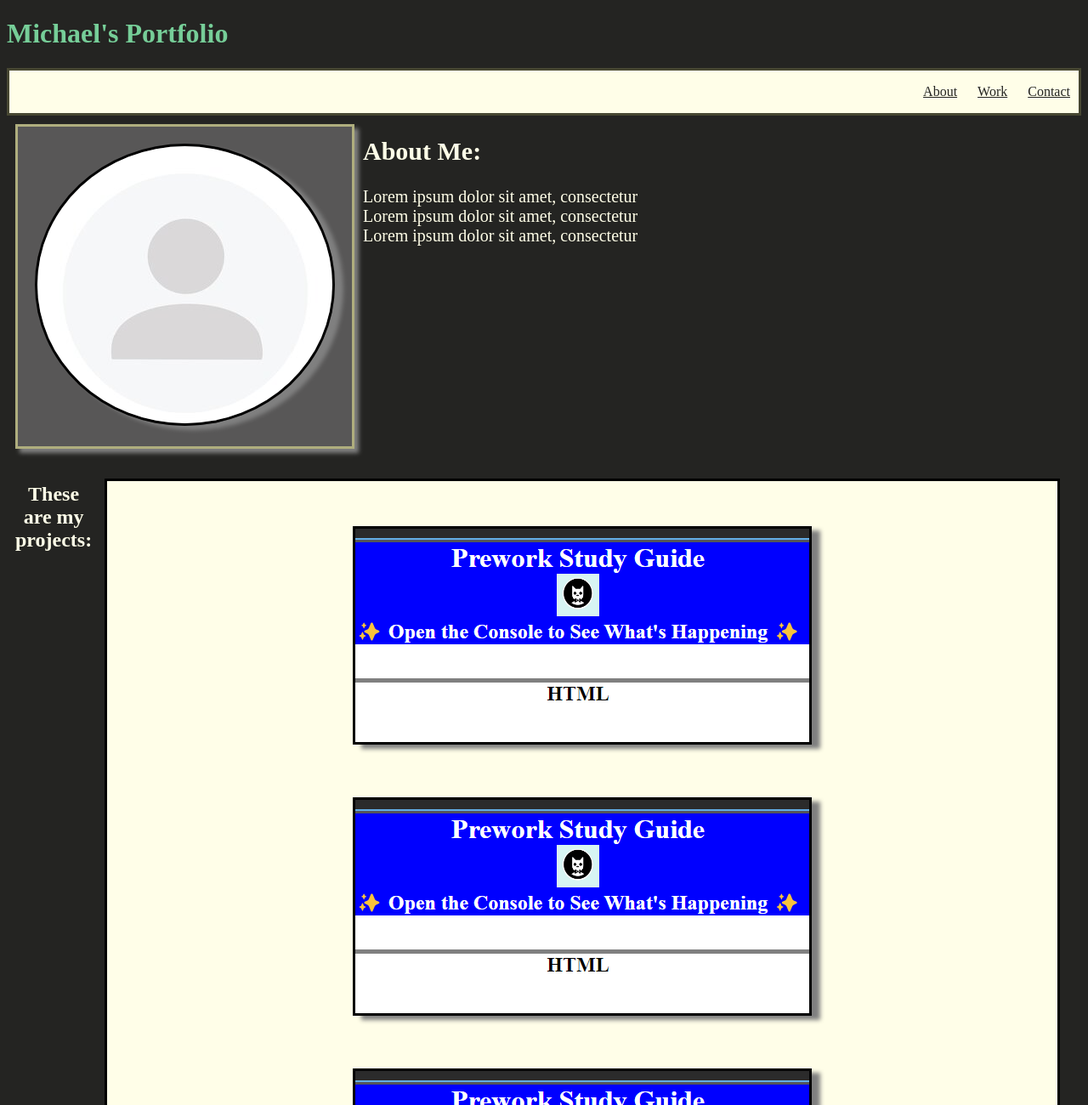
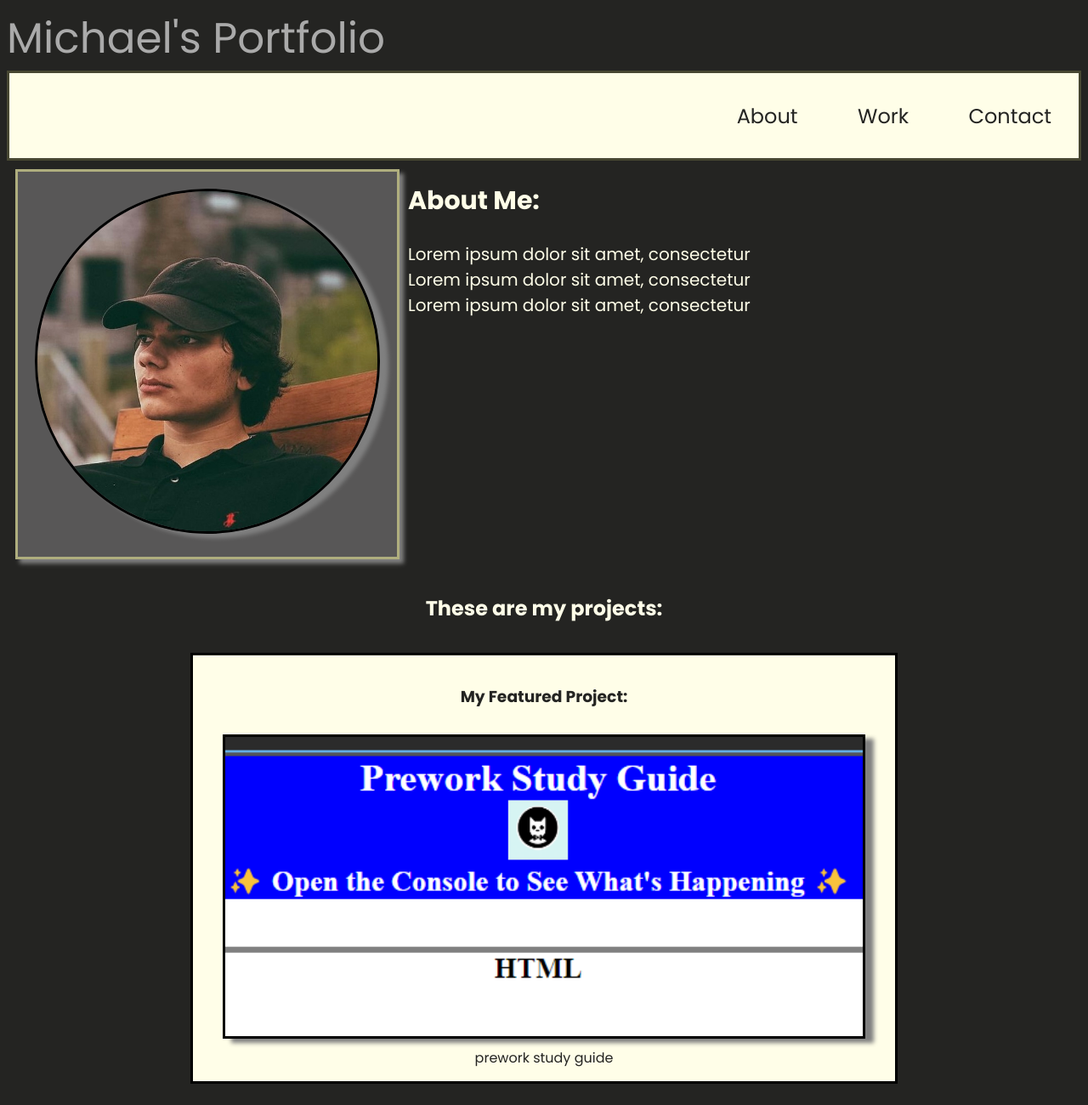
Before and after one commit to mikef13x/portfolio-hw2, a plain HTML site: page index.html in a window 1280 px wide. Shown: the top 1300 px of the page at 85% size. Drawn offline with Linux system fonts and the light colour scheme.

Commit message:
added a featured project, also edited links to correct location and added hover underline, added profile picture to about me

```diff
--- a/assets/style.css
+++ b/assets/style.css
@@ -1,5 +1,5 @@
 * {
-    font-family:'Times New Roman';
+    font-family: Poppins, serif;
     list-style:none;
 
 }
@@ -22,9 +22,12 @@ background-color: var(--dark);
 
 header {
 
-color: rgb(118, 206, 152);
+color: #aaaaaa;
+text-align: left;
+font-size: 50px;
+position: relative;
 
-text-align: left;
+
 
 }
 
@@ -38,7 +41,10 @@ footer {
 }
 
 
-
+.profile {
+    height: 400px;
+    width:400px;
+}
 
 
 p {
@@ -50,26 +56,48 @@ p {
     display: flex;
     flex-wrap: wrap;
     justify-content: center;
+    width: 750px;
+    align-items: center;
+    top: 10px;
+    position: relative;
+
 }
 
+.projectimage {
+    width: 534px;
+    height: 251px;
+}
+/* .logo {
+    text-align: left;
+    justify-content: center;
+    align-items: center;
+    font-size: 40px;
+} */
 
-nav {
+.nav {
     text-align: right;
     background-color: var(--cream);
     border: solid #474732;
-
-
+    display:flex;
+    justify-content: right;
+    height:100px;
+    font-size: 24px;
+    align-items: center;
 
 }
 
 nav > ul > a {
     color: var(--dark);
-    margin:10px;
+    margin:2rem;
+    text-decoration: none;
+    text-underline-offset: 1rem;
+
 
 }
 
-
-
+nav > ul > a:hover {
+    text-decoration: underline;
+}
 
 
 #about-me {
@@ -104,7 +132,9 @@ nav > ul > a {
     list-style: none;
 }
 
-
+html {
+    scroll-behavior: smooth;
+}
 
 
 .work {
@@ -115,6 +145,22 @@ nav > ul > a {
     justify-content: center;
     background-color: var(--cream);
     border: solid black;
+    position: relative;
+
+
+}
+
+.firstwork {
+    display: inline-block;
+    flex-wrap: wrap;
+    padding: 15px;
+    margin: 15px;
+
+    background-color: var(--cream);
+    border: solid black;
+    position: relative;
+    color: var(--dark);
+
 
 }
 
@@ -129,8 +175,9 @@ nav > ul > a {
 #work {
     color: var(--cream);
     margin: 10px;
-    display: inline-flex;
+    display: inline-block;
     text-align: center;
+    position: relative;
 
 
 
@@ -148,8 +195,13 @@ img {
 }
 
 
+.firstwork > p {
+    color: var(--dark);
+}
 
-
+ p {
+    color: var(--dark);
+ }
 
 
 
@@ -157,10 +209,15 @@ img {
     background-color: var(--cream);
     color: grey;
     text-align:center;
-    height: 200px;
-    padding: 20px;
-    margin: 20px;
+    height: 275px;
+    /* padding: 20px; */
+    /* margin: 20px; */
     border: solid var(--dark);
+    width: 100%;
+    display: inline-block;
+    justify-content: center;
+    align-items: center;
+
 
 }
 
@@ -171,12 +228,23 @@ img {
 
 #contact {
     text-align: center;
+
 }
 
 #contact > a {
     color: var(--dark);
     font-size: 24px;
     margin: 20px 90px;
-    padding: 20px 90px ;
+    text-decoration: none;
+    margin: 10rem;
+
 
 }
+
+#contact > a:hover {
+    text-decoration: underline;
+    text-underline-offset: 0.5rem;
+}
+@media screen {
+
+}
--- a/index.html
+++ b/index.html
@@ -5,26 +5,25 @@
     <meta name="viewport" content="width=device-width, initial-scale=1.0">
     <title>Document</title>
     <link rel="stylesheet" href="./assets/style.css">
+    <link rel="preconnect" href="https://fonts.googleapis.com">
+    <link rel="preconnect" href="https://fonts.gstatic.com" crossorigin>
+    <link href="https://fonts.googleapis.com/css2?family=Poppins:ital,wght@0,100;0,200;0,300;0,400;0,500;0,600;0,700;0,800;0,900;1,100;1,200;1,300;1,400;1,500;1,600;1,700;1,800;1,900&display=swap" rel="stylesheet">
 </head>
 
 <body>
-
-<header>
-    <h1>Michael's Portfolio</h1>
-</header>
-
+    <header>Michael's Portfolio</header>
 
 <nav class="nav">
+    <!-- <div class = "logo">Michael's Portfolio</div> -->
     <ul>
         <a href="#about-me">About</a>
         <a href="#work">Work</a>
         <a href="#contact">Contact</a>
     </ul>
 </nav>
-
-
+<!-- </header> -->
     <div id="about-me">
-        <img src="./assets/images/avatar blank.png" alt="blank avatar photo">
+        <img src="./assets/images/profile.png" class ="profile" alt="profile photo">
 
     </div>
 <div class = "abouttext">
@@ -41,56 +40,55 @@
 
 <section id="work">
     <h2>These are my projects:</h2>
-
+    <div class = "firstwork">
+       <h3>My Featured Project:</h3>
+        <a href="https://mikef13x.github.io/prework-study-guide/" target="_blank" rel="noopener noreferrer">
+            <img src="./assets/images/prework.png" class = "first" alt="my prework study guide">
+        </a>
+    <p>prework study guide</p>
+    </div>
 <div class="work">
-        <div class="first">
-            <div class = "workheader">
-                <p >my prework study guide</p>
-                    <a href="https://mikef13x.github.io/prework-study-guide/" target="_blank" rel="noopener noreferrer">
-                    <img src="./assets/images/prework.png" alt="my prework study guide">
-                </a>
-            </div>
-        </div>
     <div class = "workheader">
+        <a href="https://mikef13x.github.io/mikef-module-1-challenge/" target="_blank" rel="noopener noreferrer">
+            <img src="./assets/images/homework 1.png" class = "projectimage" alt="my prework study guide">
+            </a>
         <p>my prework study guide</p>
-            <a href="https://mikef13x.github.io/prework-study-guide/" target="_blank" rel="noopener noreferrer">
-                <img src="./assets/images/prework.png" alt="my prework study guide">
-             </a>
     </div>
     <div class = "workheader">
+        <a href="https://github.com/mikef13x" target="_blank" rel="noopener noreferrer">
+            <img src="./assets/images/prework.png" alt="my prework study guide">
+            </a>
         <p>my prework study guide</p>
-            <a href="https://mikef13x.github.io/prework-study-guide/" target="_blank" rel="noopener noreferrer">
-              <img src="./assets/images/prework.png" alt="my prework study guide">
-            </a>
     </div>
     <div class = "workheader">
+        <a href="https://github.com/mikef13x" target="_blank" rel="noopener noreferrer">
+            <img src="./assets/images/prework.png" alt="my prework study guide">
+             </a>
         <p>My prework study guide</p>
-            <a href="https://mikef13x.github.io/prework-study-guide/" target="_blank" rel="noopener noreferrer">
-                <img src="./assets/images/prework.png" alt="my prework study guide">
-             </a>
     </div>
     <div class = "workheader">
+        <a href="https://github.com/mikef13x" target="_blank" rel="noopener noreferrer">
+            <img src="./assets/images/prework.png" alt="my prework study guide">
+            </a>
         <p>my prework study guide</p>
-            <a href="https://mikef13x.github.io/prework-study-guide/" target="_blank" rel="noopener noreferrer">
-                <img src="./assets/images/prework.png" alt="my prework study guide">
-            </a>
     </div>
     <div class = "workheader">
+        <a href="https://github.com/mikef13x" target="_blank" rel="noopener noreferrer">
+            <img src="./assets/images/prework.png" alt="my prework study guide">
+            </a>
         <p>my prework study guide</p>
-            <a href="https://mikef13x.github.io/prework-study-guide/" target="_blank" rel="noopener noreferrer">
-                <img src="./assets/images/prework.png" alt="my prework study guide">
-            </a>
     </div>
 </div>
 </section>
 
 <section class="contact">
    <p><h2>Contact</h2></p>
-    <p>You can reach my contact information using these links!</p>
+    <p>You can reach my contact information using </p>
+    <p>the links below! </p>
     <div id="contact">
             <a href="https://github.com/mikef13x" target="_blank" rel="noopener noreferrer">Github</a>
-            <a href="https://github.com/mikef13x" target="_blank" rel="noopener noreferrer">Github</a>
-            <a href="https://github.com/mikef13x" target="_blank" rel="noopener noreferrer">Github</a>
+            <a href="https://www.linkedin.com/in/mikef13/" target="_blank" rel="noopener noreferrer">LinkedIn</a>
+            <a href="mailto:mikef132044@gmail.com" target="_blank" rel="noopener noreferrer">Email</a>
             <a href="https://github.com/mikef13x" target="_blank" rel="noopener noreferrer">Github</a>
     </div>
 
```
Also changed, not shown: assets/images/homework 1.png (added), assets/images/profile.png (added).
